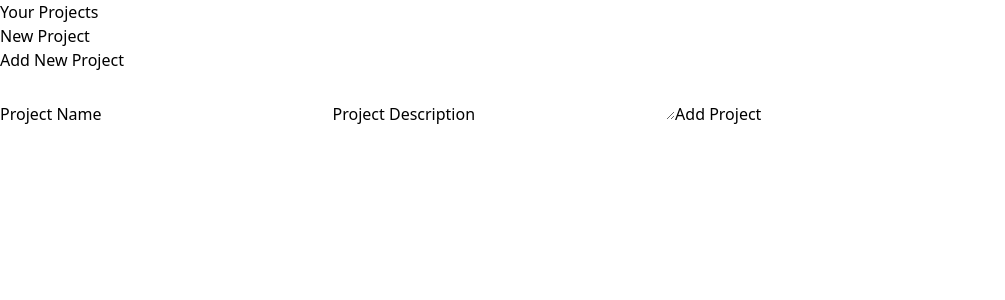
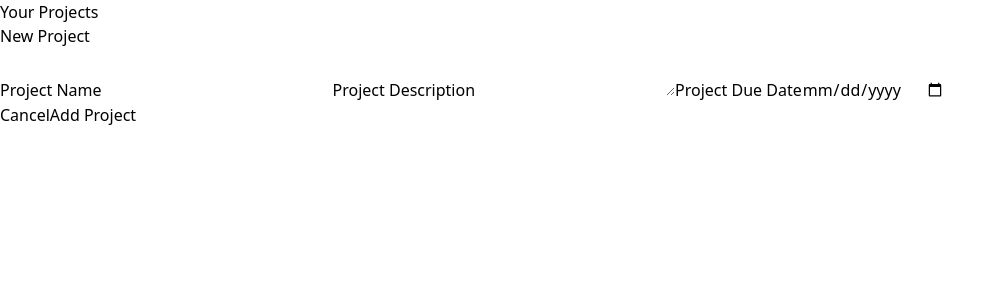
Before and after one commit to EddxSotz/React_Project_Manager, a React (Vite) app: page / in a window 1280 px wide. Shown: the top 300 px of the page, without its empty margins (0-1005 px from the left). Built offline with nearby package versions, Linux system fonts and the light colour scheme.

Commit message:
Add more buttons and input field

```diff
--- a/src/components/AddNewProject.jsx
+++ b/src/components/AddNewProject.jsx
@@ -1,7 +1,6 @@
 export default function AddNewProject() {
   return (
     <div className="w-2/3 max-w-xl mx-auto px-4 py-12">
-      <h2 className="text-xl font-bold">Add New Project</h2>
       <form className="flex flex-col space-y-2">
         <label htmlFor="project-name">Project Name</label>
         <input
@@ -16,9 +15,21 @@ export default function AddNewProject() {
           name="project-description"
           className="border-2 border-gray-300 rounded-md p-2"
         ></textarea>
-        <button className="bg-blue-500 text-white p-2 rounded hover:bg-blue-800">
-          Add Project
-        </button>
+        <label htmlFor="project-due-date">Project Due Date</label>
+        <input
+          type="date"
+          id="project-due-date"
+          name="project-due-date"
+          className="border-2 border-gray-300 rounded-md p-2"
+        />
+        <div className="flex flex-row gap-4 mt-4">
+          <button className="bg-blue-500 text-white p-2 rounded hover:bg-blue-800">
+            Cancel
+          </button>
+          <button className="bg-blue-500 text-white p-2 rounded hover:bg-blue-800">
+            Add Project
+          </button>
+        </div>
       </form>
     </div>
   );
```
